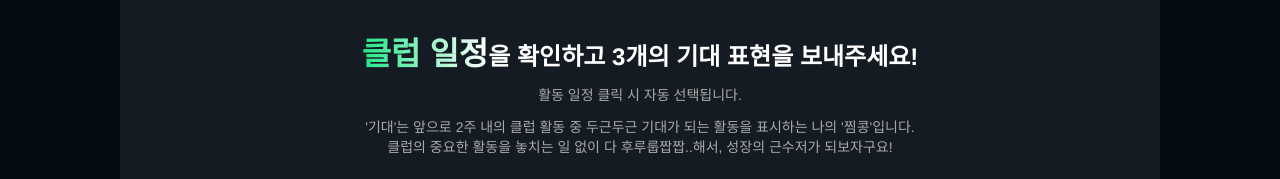
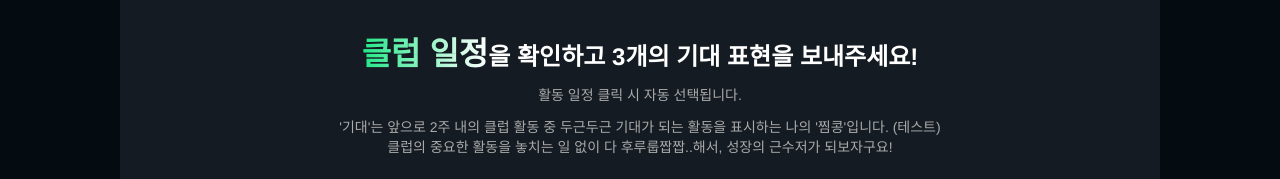
Before and after one commit to ynlee-byte/timeline, a Next.js app: page / in a window 1280 px wide. Shown: the part 1744-1923 px from the top of the page. Built offline with nearby package versions, Linux system fonts and the light colour scheme; a web font is replaced by a local one.

Commit message:
commit test

```diff
--- a/src/screens/ElementTabletAuto/sections/CalendarSection/CalendarSection.tsx
+++ b/src/screens/ElementTabletAuto/sections/CalendarSection/CalendarSection.tsx
@@ -849,7 +849,7 @@ export const CalendarSection = (): JSX.Element => {
                       활동 일정 클릭 시 자동 선택됩니다.
                     </p>
                     <p className="[font-family:'Pretendard-Regular',Helvetica] font-normal text-[#aaaaaa] text-sm text-center">
-                      '기대'는 앞으로 2주 내의 클럽 활동 중 두근두근 기대가 되는 활동을 표시하는 나의 '찜콩'입니다.
+                      '기대'는 앞으로 2주 내의 클럽 활동 중 두근두근 기대가 되는 활동을 표시하는 나의 '찜콩'입니다. (테스트)
                       <br />
                       클럽의 중요한 활동을 놓치는 일 없이 다 후루룹짭짭..해서, 성장의 근수저가 되보자구요!
                     </p>
```
Also changed, not shown: 1 other file (tests, documents, lock files or other folders).
